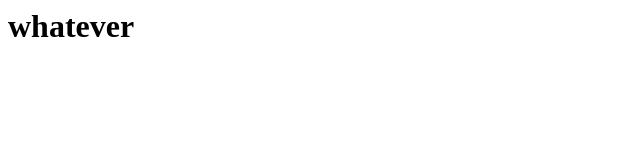
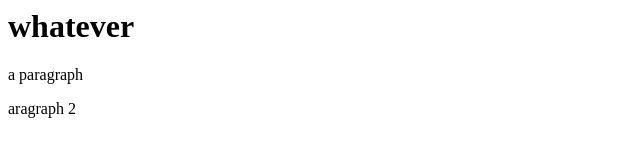
Before and after one commit to FABhishek/git-test, a plain HTML site: page index.html in a window 1280 px wide. Shown: the whole page, without its empty margins (0-640 px from the left). Drawn offline with Linux system fonts and the light colour scheme.

Commit message:
third commit

```diff
--- a/index.html
+++ b/index.html
@@ -3,5 +3,7 @@
   <head></head>
 <body>
     <h1>whatever</h1>
+    <p>a paragraph</p>
+    <p>aragraph 2</p>
 </body>
 </html>
```
